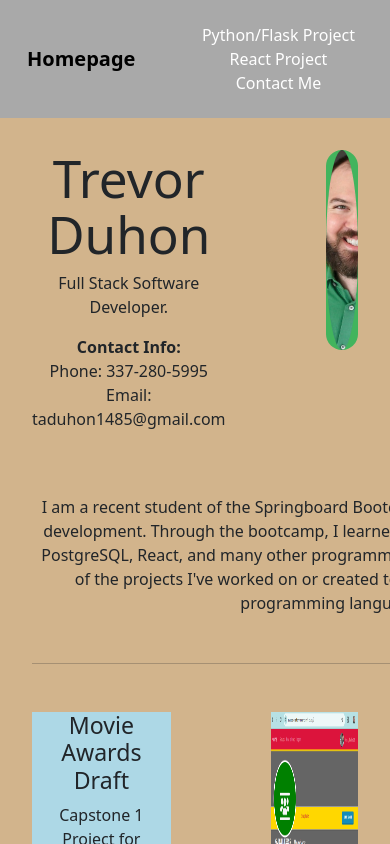
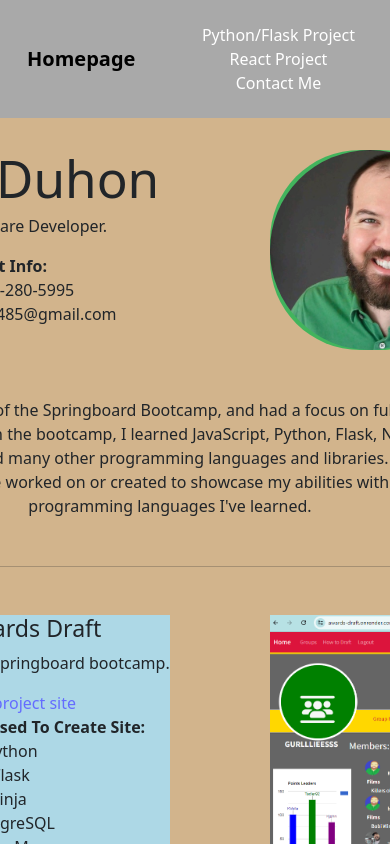
Before and after one commit to Tadler92/Portfolio, a React (Vite) app: page / in a window 390 px wide. Shown: the top 844 px of the page. Built offline with nearby package versions, Linux system fonts and the light colour scheme.

Commit message:
Made changes to make homepage more responsive; also changed the deploy file for a custom name

```diff
--- a/src/Home.css
+++ b/src/Home.css
@@ -1,6 +1,7 @@
 .Home {
   margin: 150px 2rem;
   /* background-color: tan; */
+  /* width: 734px; */
 }
 
 .Home-top {
--- a/src/Home.jsx
+++ b/src/Home.jsx
@@ -6,7 +6,8 @@ import Project from './Project';
 
 const Home = () => {
   return (
-    <div className='Home'>
+    <div className='Home d-flex justify-content-center'>
+      <div>
         <div className='Home-top'>
           <div className='Home-info'>
             <h1>Trevor Duhon</h1>
@@ -27,6 +28,9 @@ const Home = () => {
         <p className='Home-bio mt-5'>
           I am a recent student of the Springboard Bootcamp, and had a focus on full-stack software development.  Through the bootcamp, I learned JavaScript, Python, Flask, Node.js, Express, PostgreSQL, React, and many other programming languages and libraries. Below are a few of the projects I've worked on or created to showcase my abilities with the various programming languages I've learned.
         </p>
+      {/* </div> */}
+
+      {/* <div> */}
 
         <hr className='Home-line my-5' />
 
@@ -50,6 +54,7 @@ const Home = () => {
           projectImg={cap2Img}
         />
       </div>
+    </div>
   )
 };
 
--- a/src/NavBar.css
+++ b/src/NavBar.css
@@ -49,6 +49,11 @@ nav a:not(.navbar-brand):hover {
   color: white;
 }
 
+.NavBar-homepage:hover {
+  /* border-bottom: 3px solid; */
+  font-weight: bold;
+}
+
 nav a {
   color: white;
   text-decoration: none;
--- a/src/NavBar.jsx
+++ b/src/NavBar.jsx
@@ -6,7 +6,7 @@ function NavBar() {
   return (
     <div className="NavBar">
       <Navbar expand="md">
-        <NavLink to="/" className="navbar-brand">
+        <NavLink to="/" className="navbar-brand NavBar-homepage">
           Homepage
         </NavLink>
 
```
Also changed, not shown: 1 other file (tests, documents, lock files or other folders). Lines whose indentation alone changed are shown as unchanged.
